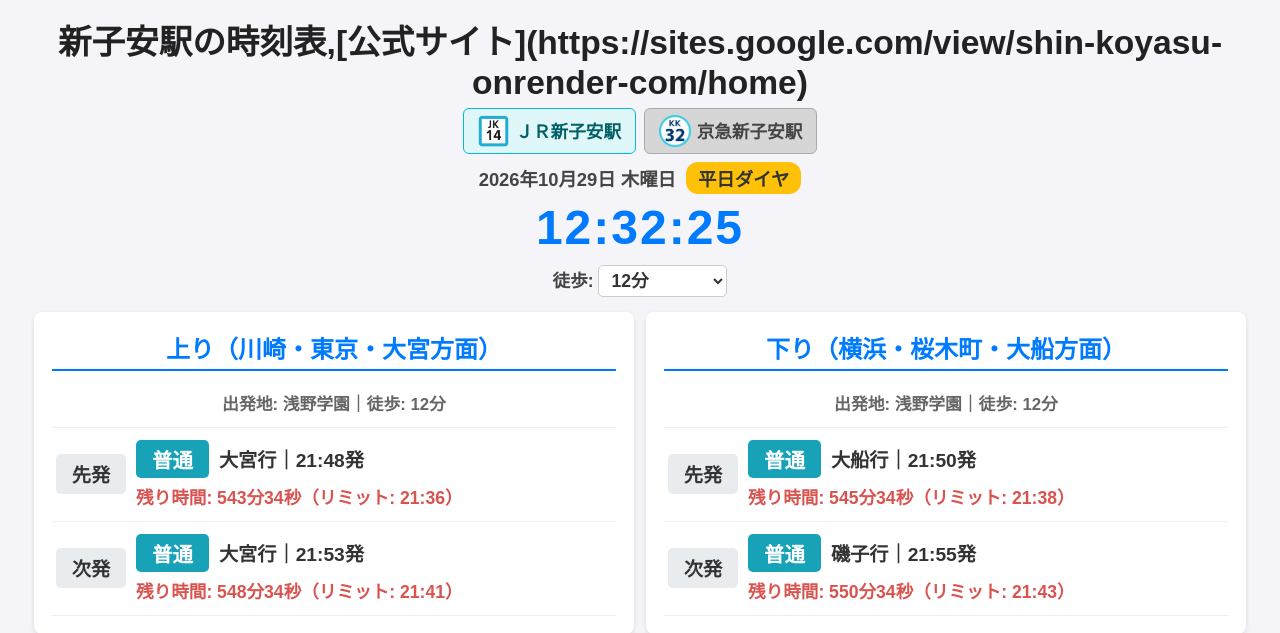
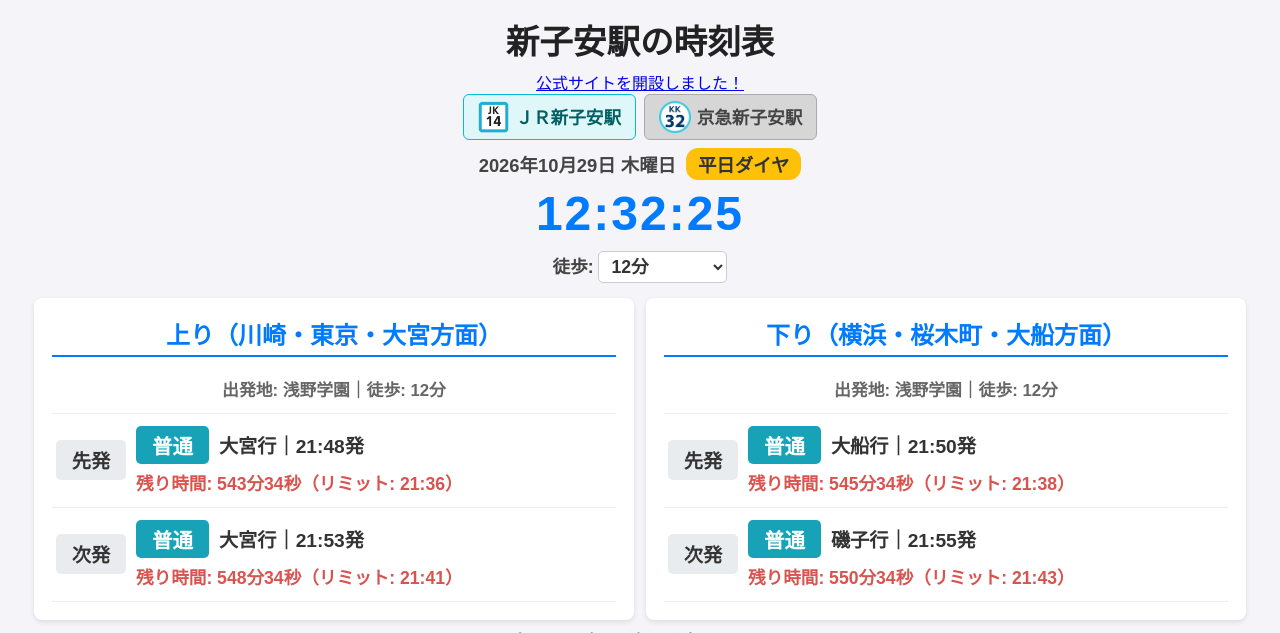
Before and after one commit to butsukawa-sub/station, a Flask app: page / in a window 1280 px wide. Shown: the top 633 px of the page. Run offline with Flask 3, Linux system fonts and the light colour scheme; data that the repository does not hold is empty.

Commit message:
Update index.html

```diff
--- a/templates/index.html
+++ b/templates/index.html
@@ -497,7 +497,8 @@
   </head>
   <body>
     <div class="header-area">
-      <h1>新子安駅の時刻表,[公式サイト](https://sites.google.com/view/shin-koyasu-onrender-com/home)</h1>
+      <h1>新子安駅の時刻表</h1>
+      <a href="https://sites.google.com/view/shin-koyasu-onrender-com">公式サイトを開設しました！</a>
       <div class="sub-header-row">
         <div class="station-selector">
           <button id="btn-jr" class="line-btn jr active" onclick="switchLine('jr')">
```
